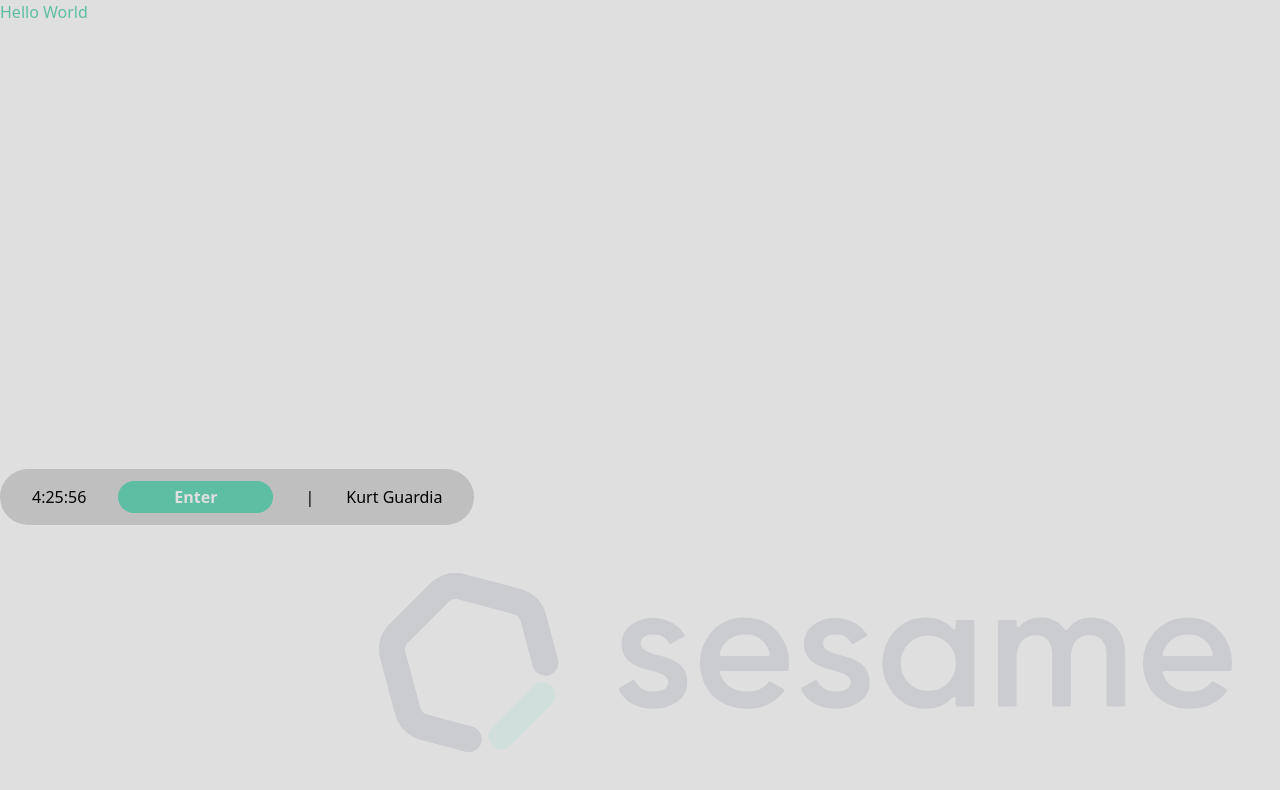
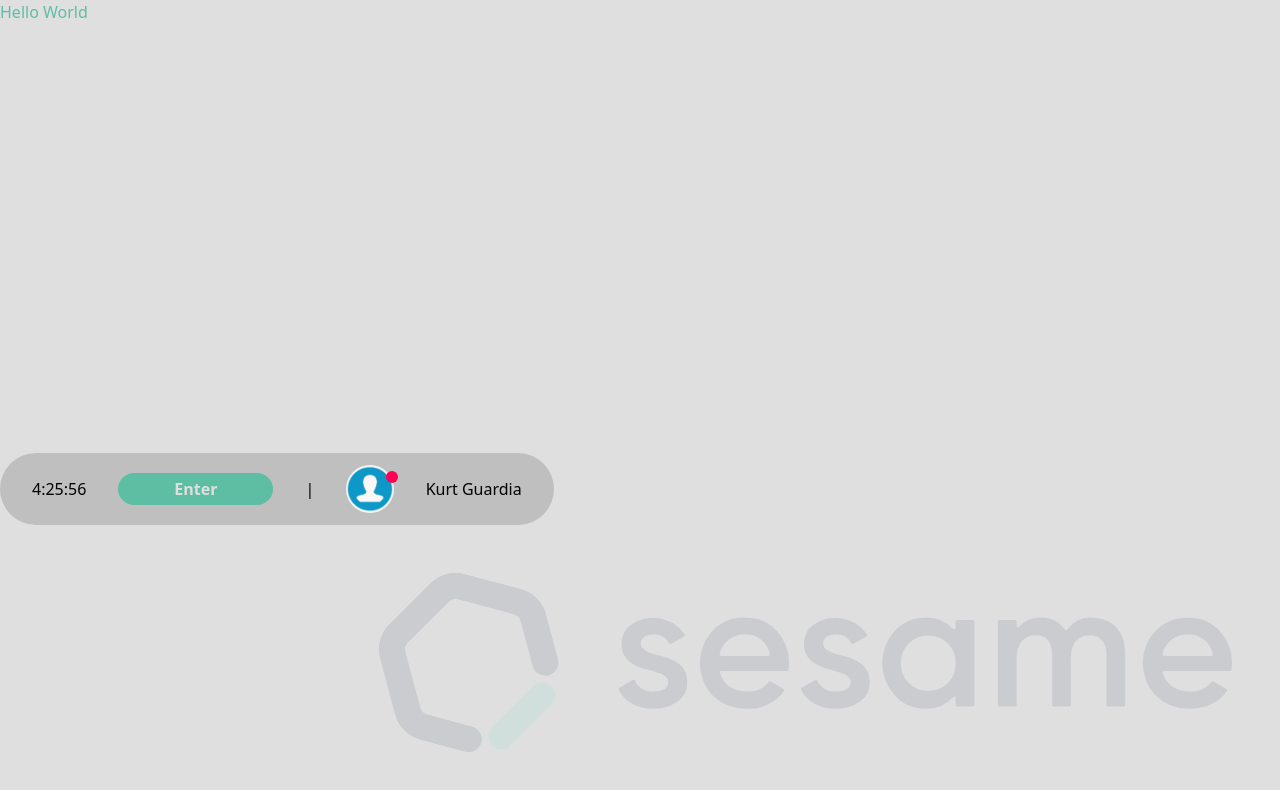
Before and after one commit to KurtGuardia/Time-Tracker, a Vue app: page / in a window 1280 px wide. Shown: the top 790 px of the page. Built offline with nearby package versions, Linux system fonts and the light colour scheme.

Commit message:
Avatar Icon done

```diff
--- /dev/null
+++ b/src/components/Avatar.vue
@@ -0,0 +1,24 @@
+<template>
+    <div class="icon relative">
+        <img
+            class="rounded-full h-12"
+            :src="require('../assets/icon.png')"
+            alt="user avatar"
+        >
+        <span
+            class="bg-red h-3 w-3 rounded-full absolute top-1.5 -right-1"
+        ></span>
+    </div>
+</template>
+
+<script>
+export default {
+    name: "AvatarComponent",
+    props: {
+        status: {
+            type: String,
+            required: true
+        }
+    }
+}
+</script>
--- a/src/components/Controller.vue
+++ b/src/components/Controller.vue
@@ -2,6 +2,8 @@
     <div class="
             controller
             bg-gray-light-1
+            hover:bg-gray-light-2
+            transition-all
             rounded-full
             p-3 px-8
             flex gap-8 items-center
@@ -13,15 +15,17 @@
             status="enter"
         />
         <span>&#124;</span>
+        <Avatar status="online" />
         <p>Kurt Guardia</p>
     </div>
 </template>
 
 <script>
 import Button from './Button.vue';
+import Avatar from './Avatar.vue';
 export default {
     name: "ControllerComponent",
-    components: { Button }
+    components: { Button, Avatar }
 }
 </script>
 
--- a/tailwind.config.js
+++ b/tailwind.config.js
@@ -10,7 +10,6 @@ module.exports = {
       black: '#1a202c',
       red: '#FF0055',
       pink: '#FFC1AF',
-      blue: '#1fb6ff',
       green: '#5EBEA3',
       gray: '#3F3F3F',
       'gray-light': '#dfdfdf',
@@ -38,13 +37,6 @@ module.exports = {
       backgroundImage: {
         sesame: "url('/src/assets/icon.svg')",
       },
-      spacing: {
-        '8xl': '96rem',
-        '9xl': '128rem',
-      },
-      borderRadius: {
-        '4xl': '2rem',
-      },
     },
   },
   darkMode: 'class',
```
